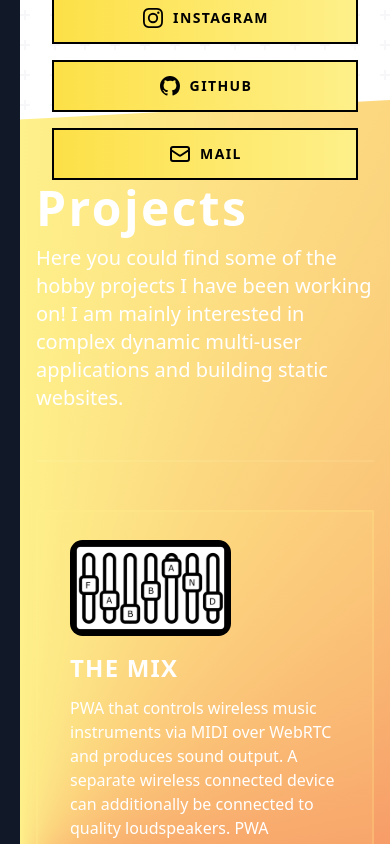
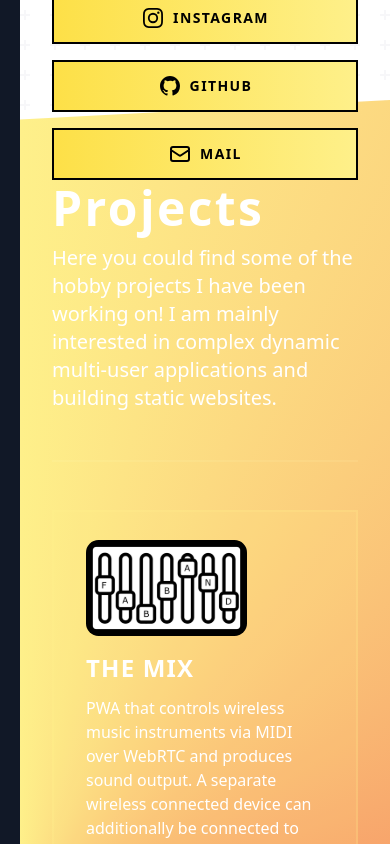
Before and after one commit to MiguelFranken/personal-website, a Next.js app: page / in a window 390 px wide. Shown: the part 760-1604 px from the top of the page. Built offline with nearby package versions, Linux system fonts and the light colour scheme.

Commit message:
Fix responsive container of projects section

```diff
--- a/components/projects.tsx
+++ b/components/projects.tsx
@@ -79,8 +79,7 @@ export default function Projects() {
   };
 
   return (
-    <div className="pt-16 pb-20 px-4 sm:px-6 lg:pt-24 lg:pb-28 lg:px-8">
-      <div className="relative max-w-lg mx-auto divide-y-2 divide-yellow-100/10 lg:max-w-7xl">
+    <div className="pt-16 pb-20 lg:pt-24 lg:pb-28 relative divide-y-2 divide-yellow-100/10 mx-auto max-w-md sm:max-w-3xl lg:max-w-7xl px-8 sm:px-16 lg:px-8 2xl:px-0">
       <div>
         <h2>
           <span className="tracking-wider font-extrabold text-white text-5xl sm:text-6xl">
@@ -88,9 +87,9 @@ export default function Projects() {
           </span>
         </h2>
         <p className="mt-3 text-xl text-white sm:mt-4">
-            Here you could find some of the hobby projects I have been working
-            on! I am mainly interested in complex dynamic multi-user
-            applications and building static websites.
+          Here you could find some of the hobby projects I have been working on!
+          I am mainly interested in complex dynamic multi-user applications and
+          building static websites.
         </p>
       </div>
       <div className="mt-12 grid gap-16 pt-12 lg:grid-cols-2 lg:gap-x-5 lg:gap-y-12">
@@ -98,6 +97,5 @@ export default function Projects() {
         {posts.map((post) => card(post))}
       </div>
     </div>
-    </div>
   );
 }
```
Lines whose indentation alone changed are shown as unchanged.
